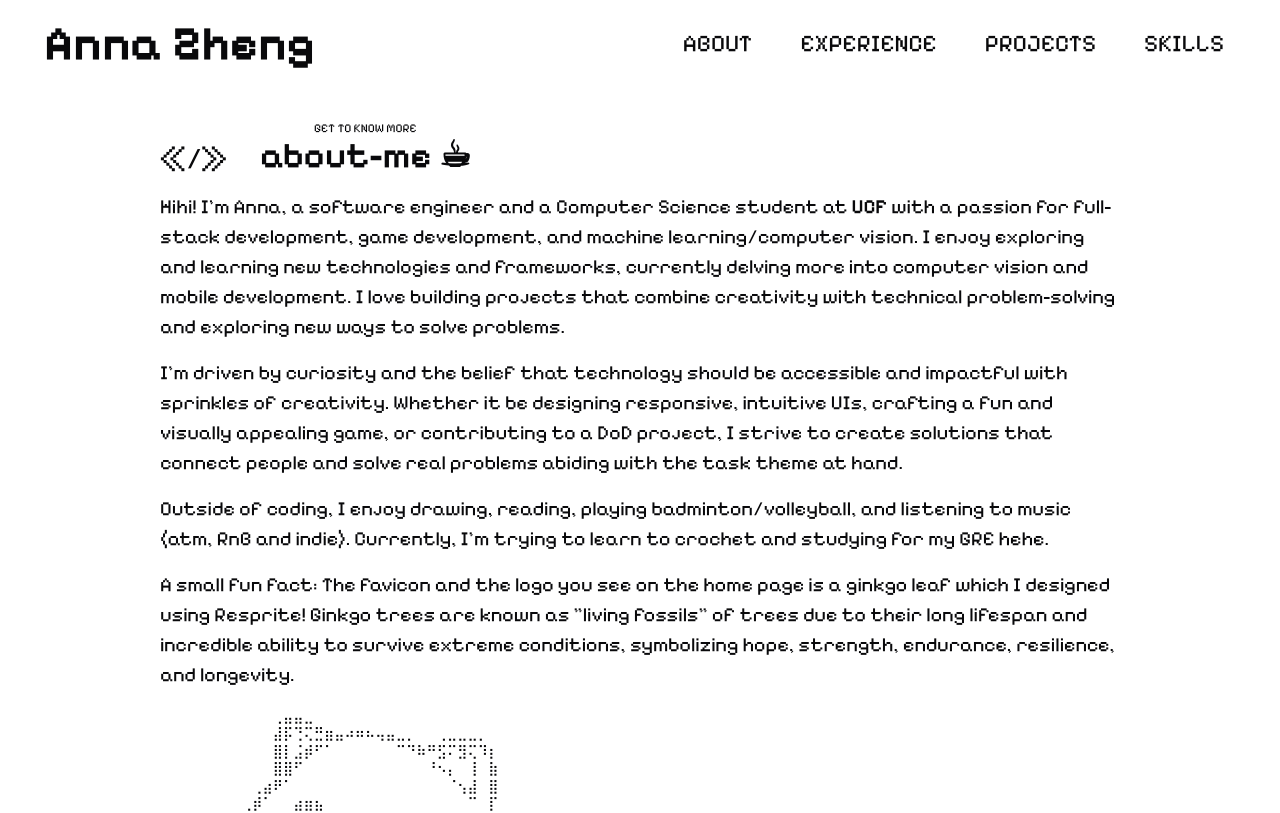
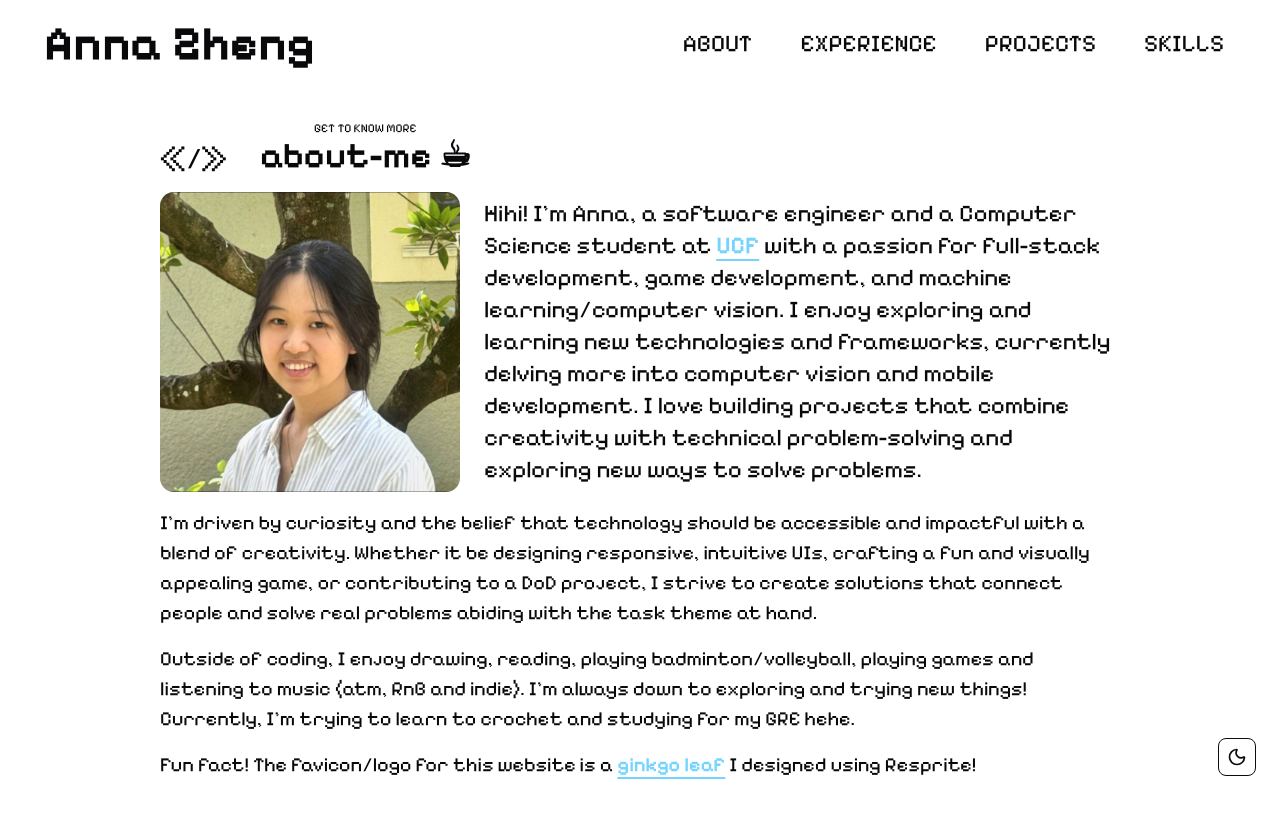
Before and after one commit to crimzxun/anna-portfolio, a Next.js app: page /about in a window 1280 px wide. Shown: the top 813 px of the page. Built offline with nearby package versions, Linux system fonts and the light colour scheme.

Commit message:
update about + theme toggle, add tooltiip

```diff
--- a/src/app/about/page.tsx
+++ b/src/app/about/page.tsx
@@ -15,7 +15,7 @@ export default function AboutPage() {
             <section>
                 <Title mini="GET TO KNOW MORE" heading="about-me ☕︎" />
                 <About />
-                <CatAscii />
+                {/* <CatAscii /> */}
             </section>
         </div>
     );
--- a/src/components/about.tsx
+++ b/src/components/about.tsx
@@ -1,31 +1,42 @@
 "use client";
 
-import { ucf } from "@/constants/constants";
+import Image from "next/image";
+import { ginkgo, ucf } from "@/constants/constants";
 import Hyperlink from "../components/hyperlink";
 
 export default function About() {
     return (
         <div className="text-xl mt-4 space-y-4 leading-normal">
-            <p>
+            <div className="flex flex-col lg:flex-row items-center gap-6">
+                <Image
+                    src="/profile.jpg"
+                    alt="Anna Zheng"
+                    width={300}
+                    height={300}
+                    className="rounded-xl"
+                />
+                <p className="lg:text-2xl">
                     Hihi! I&apos;m Anna, a software engineer and a Computer Science student at{" "}
                     <Hyperlink href={ucf.href} label={ucf.label} />
                     {" "}with a passion for full-stack development, game development, and machine learning/computer vision.
                     I enjoy exploring and learning new technologies and frameworks, currently delving more into computer vision and mobile development.
                     I love building projects that combine creativity with technical problem-solving and exploring new ways to solve problems.
                 </p>
+            </div>
+
             <p>
-                I&apos;m driven by curiosity and the belief that technology should be accessible and impactful with sprinkles of creativity.
+                I&apos;m driven by curiosity and the belief that technology should be accessible and impactful with a blend of creativity.
                 Whether it be designing responsive, intuitive UIs, crafting a fun and visually appealing game, or contributing to a DoD project,
                 I strive to create solutions that connect people and solve real problems abiding with the task theme at hand.
             </p>
             <p>
-                Outside of coding, I enjoy drawing, reading, playing badminton/volleyball, and listening to music (atm, RnB and indie).
-                Currently, I&apos;m trying to learn to crochet and studying for my GRE hehe.
+                Outside of coding, I enjoy drawing, reading, playing badminton/volleyball, playing games and listening to music (atm, RnB and indie).
+                I'm always down to exploring and trying new things! Currently, I&apos;m trying to learn to crochet and studying for my GRE hehe.
             </p>
             <p>
-                A small fun fact: The favicon and the logo you see on the home page is a ginkgo leaf which I designed using Resprite!
-                Ginkgo trees are known as &quot;living fossils&quot; of trees due to their long lifespan and incredible ability to survive extreme conditions,
-                symbolizing hope, strength, endurance, resilience, and longevity.
+                Fun fact! The favicon/logo for this website is a{" "}
+                <Hyperlink href={ginkgo.href} label={ginkgo.label} tooltip={{desc:ginkgo.tooltip.desc, url:ginkgo.tooltip.url, alt:ginkgo.tooltip.alt, width:ginkgo.tooltip.width, height:ginkgo.tooltip.height, className:"flex flex-col"}} />
+                {" "}I designed using Resprite!
             </p>
         </div>
     );
--- a/src/components/footer.tsx
+++ b/src/components/footer.tsx
@@ -40,7 +40,7 @@ export default function Footer() {
                     </p>
                 </div>
             </div>
-            <div className="absolute right-6">
+            <div className="fixed bottom-6 right-6">
                 <ThemeToggle />
             </div>
       </footer>
--- a/src/components/hyperlink.tsx
+++ b/src/components/hyperlink.tsx
@@ -1,17 +1,57 @@
+import { useState } from "react";
+import ToolTip from "./tooltip";
+
 type Link = {
     href: string;
     label: string;
+    tooltip?: {
+        desc: string;
+        url: string;
+        alt: string;
+        width: number;
+        height: number;
+        className?: string;
+    };
 };
 
-export default function Hyperlink({ href, label }: Link) {
+export default function Hyperlink({ href, label, tooltip }: Link) {
+    const [mousePos, setMousePos] = useState({ x: 0, y: 0});
+    const [showToolTip, setShowToolTip] = useState(false);
+
+    const handleMouseMove = (e: React.MouseEvent<HTMLDivElement, MouseEvent>) => {
+        setMousePos({ x: e.clientX, y: e.clientY })
+    };
+
     return (
+        <span
+            className="relative group"
+            onMouseMove={handleMouseMove}
+            onMouseEnter={() => setShowToolTip(true)}
+            onMouseLeave={() => setShowToolTip(false)}
+        >
             <a
                 href={href}
                 target="_blank"
                 rel="noopener noreferrer"
-            className="font-semibold hover:text-yellow-300 hover:underline transition-transform hover:scale-125"
+                className="inline-block font-semibold text-sky-300 underline underline-offset-6 transition-transform duration-300 ease-in-out hover:scale-110 origin-center"
             >
                 {label}
             </a>
+
+            {tooltip && showToolTip && (
+                <ToolTip
+                    mouseX={mousePos.x}
+                    mouseY={mousePos.y}
+                    text={tooltip.desc}
+                    img={{
+                        url: tooltip.url,
+                        alt: tooltip.alt,
+                        width: tooltip.width,
+                        height: tooltip.height,
+                    }}
+                    className={tooltip.className ?? ""}
+                />
+            )}
+        </span>
     );
 }
--- a/src/components/theme-toggle.tsx
+++ b/src/components/theme-toggle.tsx
@@ -14,7 +14,7 @@ export default function ThemeToggle() {
     return (
         <button
             onClick={() => setTheme(theme === "dark" ? "light": "dark")}
-            className="p-2 rounded-md border hover:bg-muted transition"
+            className="p-2 rounded-md border bg-[var(--color-background)] hover:bg-muted transition"
         >
             {theme === "dark" ? (
                 <Sun className="h-5 w-5 text-foreground" />
--- /dev/null
+++ b/src/components/tooltip.tsx
@@ -0,0 +1,47 @@
+import Image from "next/image";
+
+export type ToolTipProps = {
+    mouseX: number;
+    mouseY: number;
+    text: string;
+    img?: {
+        url: string;
+        alt: string;
+        width: number;
+        height: number;
+    };
+    className?: string;
+};
+
+export default function ToolTip({ mouseX, mouseY, text, img, className }: ToolTipProps) {
+    return (
+        <span
+            style={{
+                position: "fixed",
+                top: mouseY - 100,
+                left: mouseX + 15,
+                pointerEvents: "none",
+                zIndex: 9999,
+                maxWidth: "270px",
+                whiteSpace: "normal",
+                overflowWrap: "break-word",
+            }}
+            className={`
+                bg-[var(--color-background)] font-semibold p-1
+                border border-4 border-double rounded-md shadow-lg
+                transition-opacity duration-200 ease-out flex items-center gap-1
+                ${className}
+            `}
+        >
+            {img &&
+                <Image
+                    src={img.url}
+                    alt={img.alt}
+                    width={img.width}
+                    height={img.height}
+                />
+            }
+            <span className="text-xs">{text}</span>
+        </span>
+    );
+}
--- a/src/constants/constants.ts
+++ b/src/constants/constants.ts
@@ -17,6 +17,18 @@ export const ucf = {
     href: "https://www.ucf.edu/",
     label: "UCF",
 };
+
+export const ginkgo = {
+    href: "",
+    label: "ginkgo leaf",
+    tooltip: {
+        desc: "Ginkgo trees are known as \"living fossils\" of trees due to their long lifespan and incredible ability to survive extreme conditions.",
+        url: "/ginkgo.jpg",
+        alt: "Ginkgo Tree",
+        width: 270,
+        height: 180,
+    },
+}
 
 export const iconMap = {
     discord: "rx:RxDiscordLogo",
```
Also changed, not shown: public/ginkgo.jpg (added), public/profile.jpg (added). Lines whose indentation alone changed are shown as unchanged.
